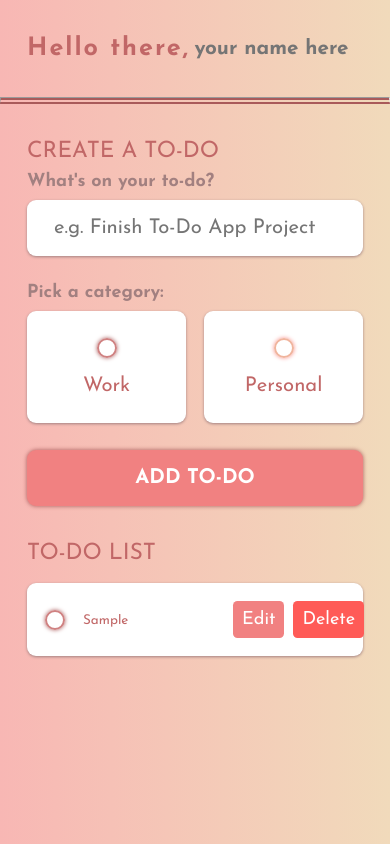
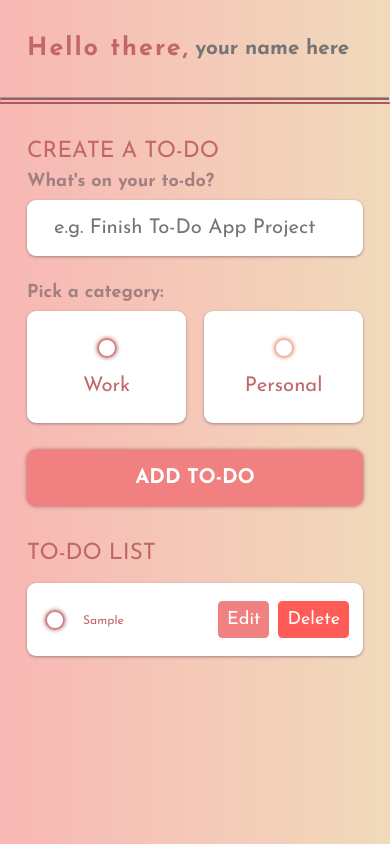
Before and after one commit to melissalau17/todo-app, a plain HTML site: page index.html in a window 390 px wide. Both pictures are taken after typing "Sample" into the empty fields and a click on the input "Add to-do". Drawn offline with Linux system fonts and the light colour scheme.

Commit message:
Update styles.css

```diff
--- a/styles.css
+++ b/styles.css
@@ -253,10 +253,10 @@ input:checked ~ .bubble::after {
 
 .greeting .title input {
 	font-size: 1.15rem;
-	margin-left: 0.25rem;
+	margin-left: 0.3rem;
 }
 
 .todo-item .todo-content input {
-	font-size: 0.75rem;
+	font-size: 0.675rem;
 }
 }
```
